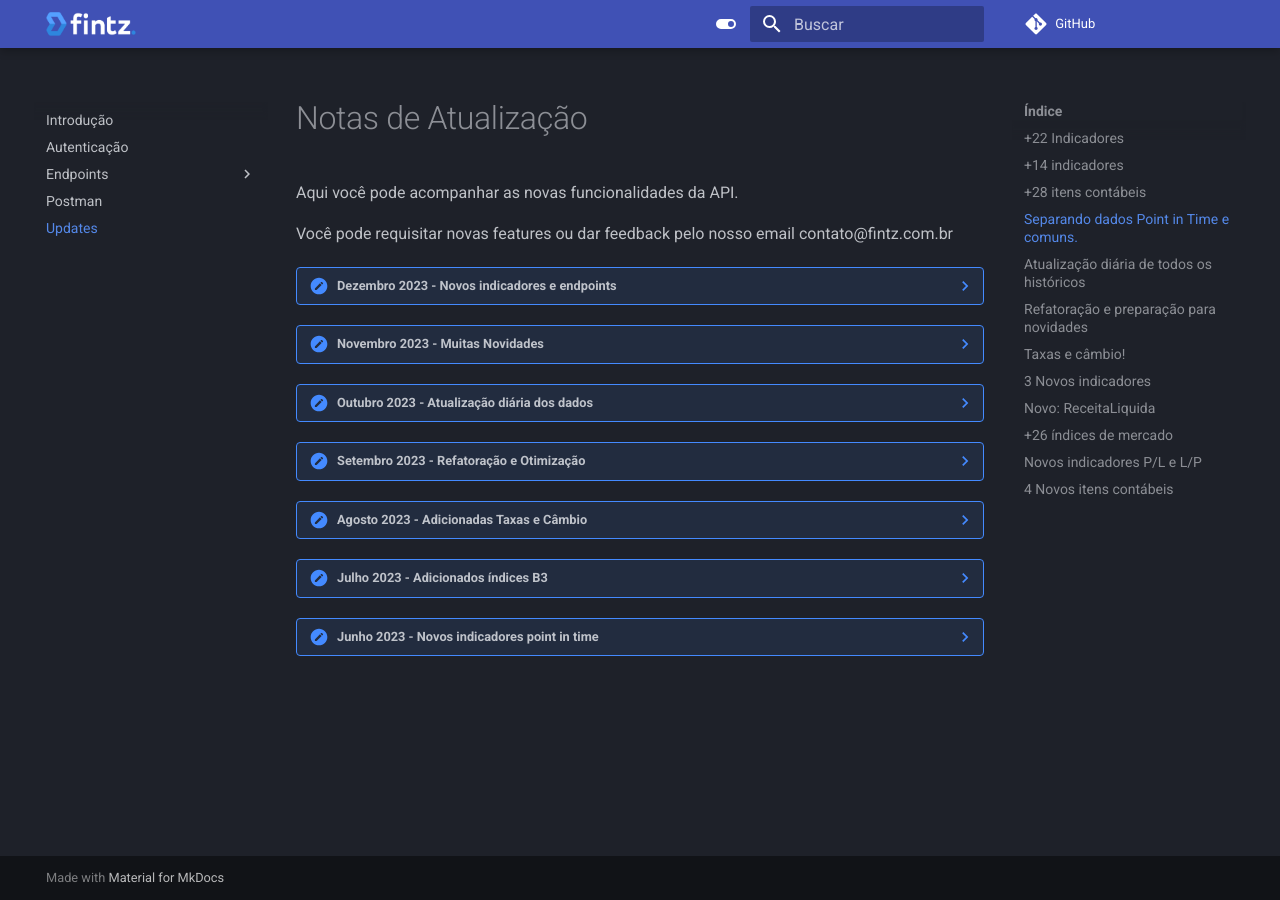
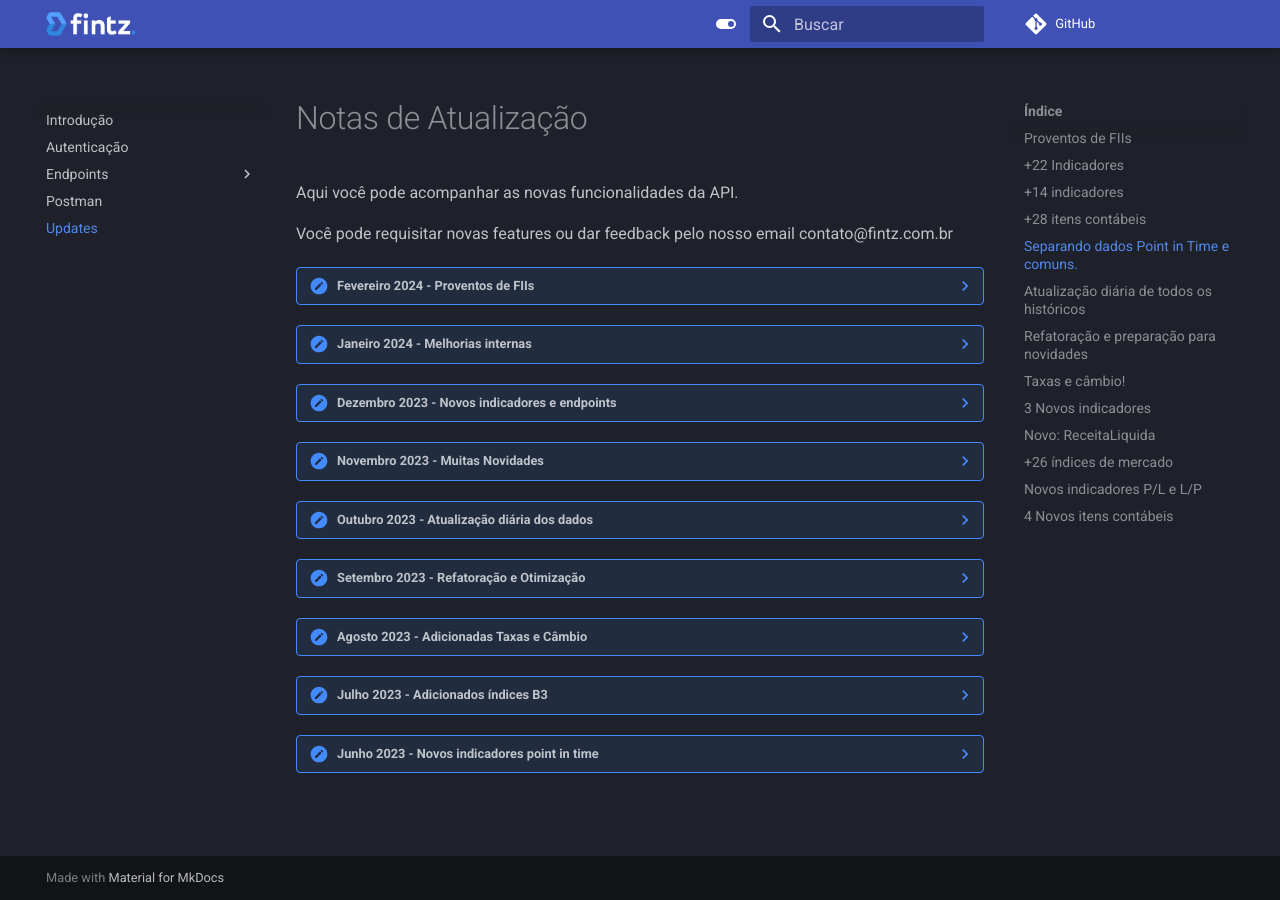
Before and after one commit to thefintz/docs, an MkDocs documentation site: the page built from docs/updates.md, in a window 1280 px wide. Built offline with MkDocs 1.6.1 and Material for MkDocs 9.7.7, drawn with Linux system fonts in a browser that asks for light colours; comment, search, counter and statistics services are not loaded; some of the changed lines change nothing that is shown.

Commit message:
updates de jan e fev

```diff
--- a/docs/updates.md
+++ b/docs/updates.md
@@ -8,6 +8,19 @@
 Aqui você pode acompanhar as novas funcionalidades da API.
 
 Você pode requisitar novas features ou dar feedback pelo nosso email contato@fintz.com.br
+
+??? note "Fevereiro 2024 - Proventos de FIIs"
+
+    ## Proventos de FIIs
+
+    Adicionamos histórico de proventos de FIIs.
+
+    Mantendo o foco na facilidade e usabilidade, estes proventos estão disponíveis no mesmo endpoint de proventos de ações, ou seja, basta utilizar tickers (código de negociação) de FIIs e terá o histórico de proventos do FII escolhido.
+
+??? note "Janeiro 2024 - Melhorias internas"
+
+    Aproveitamos o mês geralmente mais parado para fazer uma série de melhorias internas, por exemplo no tempo e frequência de execução dos algoritmos dos nossos pipelines de processamento de dados.
+
 
 ??? note "Dezembro 2023 - Novos indicadores e endpoints"
 
```
